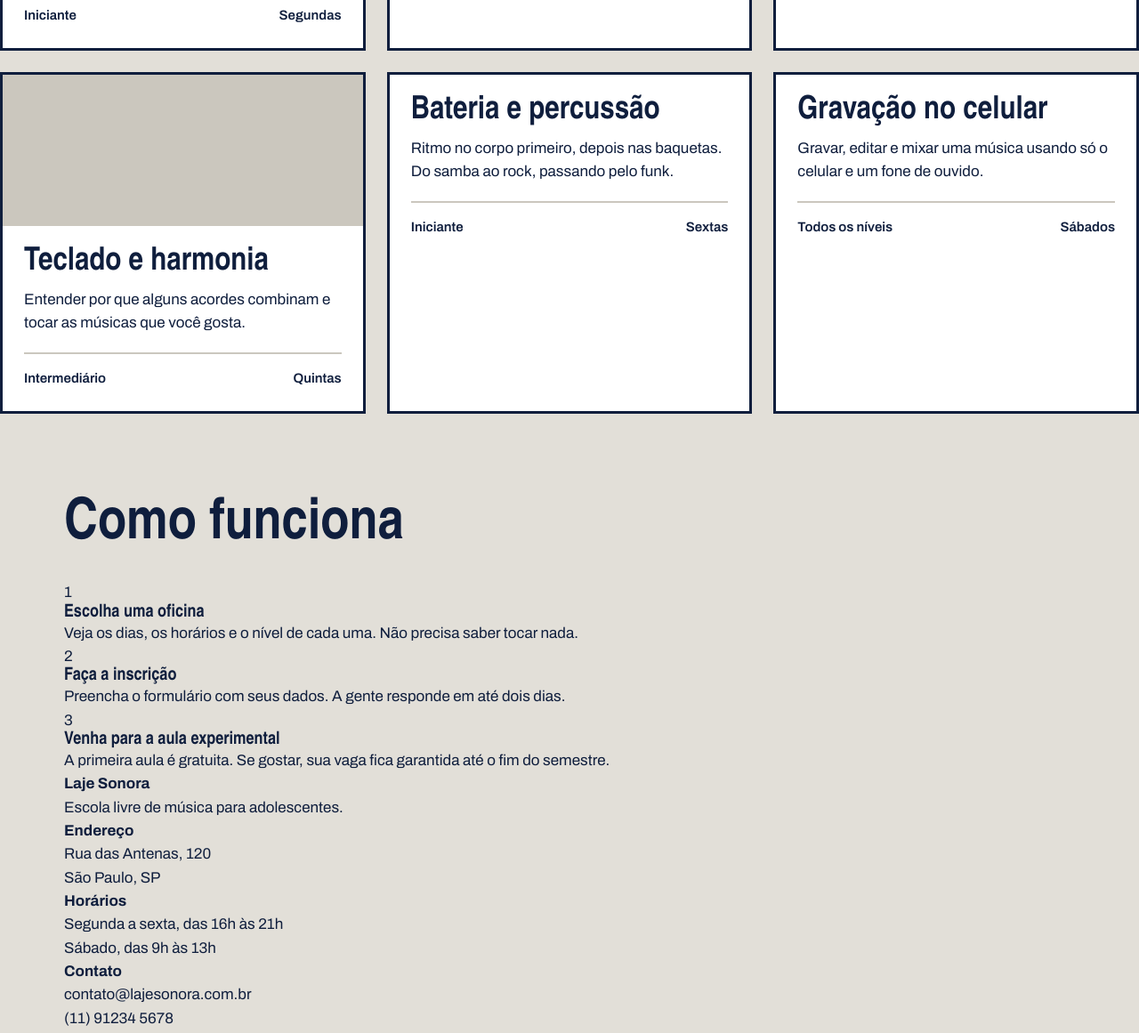
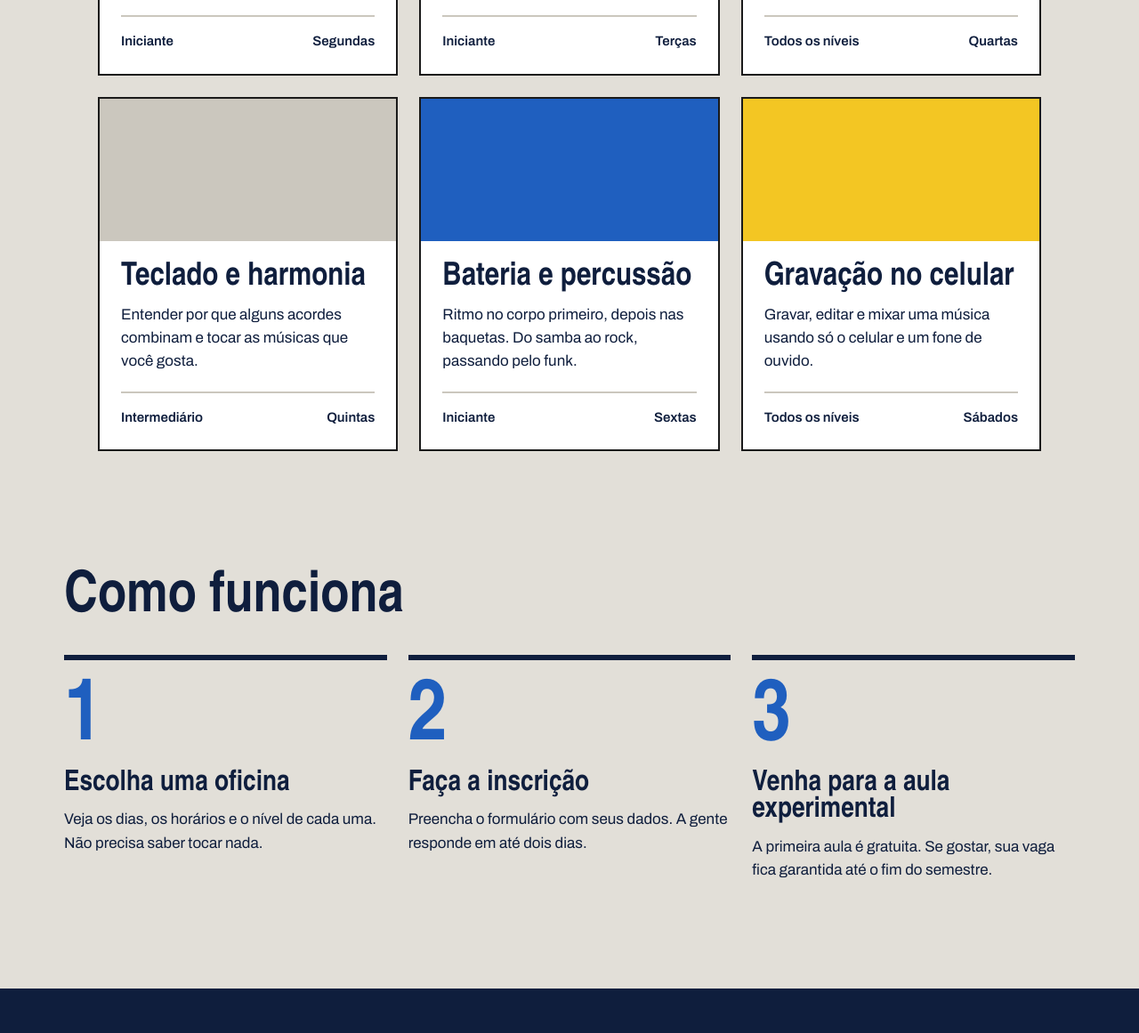
Before and after one commit to Isaac440-tech/laje_sonora, a plain HTML site: page index.html in a window 1280 px wide. Shown: the part 1249-2410 px from the top of the page at 89% size. Drawn offline with Linux system fonts and the light colour scheme; a web font is replaced by a local one.

Commit message:
Página inicial pronta

```diff
--- a/index.css
+++ b/index.css
@@ -46,7 +46,7 @@ h1, h2, h3 {
     padding-inline: 32px;
 }
 
-.topo {
+ .topo {
     padding-block: 28px;
     display: flex;
     justify-content: space-between;
@@ -144,38 +144,54 @@ h1, h2, h3 {
     margin-bottom: 32px;
   }
 
+  .oficinas {
+    max-width: 1100px;
+    margin: 0 auto;
+    padding: 40px 20px;
+  }
+
+  .oficinas h2 {
+    margin-bottom: 24px;
+    text-align: left;
+  }
+
   .cards {
-    display: flex;
-    flex-wrap: wrap;
+    display: grid;
+    grid-template-columns: repeat(3, 1fr);
     gap: 24px;
   }
 
   .card {
+    display: flex;
+    flex-direction: column;
     background-color: #ffffff;
-    border: 3px solid var(--tinta);
-    flex: 1 1 340px;
+    border: 2.5px solid #1a1a1a;
   }
 
-  .card .foto {
-    height: 170px;
-  }
-
-
   .foto {
+    height: 160px;
+    width: 100%;
     background-color: var(--concreto-escuro);
   }
 
-  .foto-azul {
+  .foto.azul {
     background-color: var(--caixa-dagua);
   }
 
-  .foto-amarela {
+  .foto.amarela {
     background-color: var(--fita);
   }
 
-  .foto-tinta {
+  .foto.tinta {
     background-color: var(--tinta);
   }
+
+  @media (max-width: 768px) {
+    .cards {
+      grid-template-columns: 1fr;
+    }
+  }
+
 
   .card-texto {
     padding: 24px;
@@ -195,3 +211,54 @@ h1, h2, h3 {
     display: flex;
     justify-content: space-between;
   }
+
+
+ .passos {
+    display: flex;
+    gap: 24px;
+  }
+
+  .passo {
+    flex: 1;
+    border-top: 6px solid var(--tinta);
+    padding-top: 20px;
+  }
+
+  .passo-numero {
+    font-family: var(--fonte-cartaz);
+    font-size: 96px;
+    font-weight: 900;
+    line-height: 1;
+    color: var(--caixa-dagua);
+  }
+
+  .passo h3 {
+    font-size: 32px;
+    margin-block: 8px 12px;
+  }
+
+
+  .rodape {
+    margin-top: 120px;
+    background-color: var(--tinta);
+    color: var(--concreto);
+    padding-top: 56px;
+    padding-bottom: 56px;
+
+  }
+
+  .rodape-colunas {
+    display: flex;
+    gap: 40px;
+  }
+
+  .rodape-coluna {
+    flex: 1;
+  }
+
+  .rodape h4 {
+    font-family: var(--fonte-cartaz);
+    font-size: 28px;
+    color: var(--fita);
+    margin-bottom: 12px;
+  }
--- a/index.html
+++ b/index.html
@@ -40,9 +40,11 @@
 
     </section>
 
-    <section class="cards">
+    <section class="oficinas">
+
+        <div class="cards">
             <article class="card">
-            <div class="foto foto-azul"></div>
+                <div class="foto azul"></div>
 
                 <div class="card-texto">
                     <h3>Violão do zero</h3>
@@ -55,7 +57,7 @@
             </article>
 
             <article class="card">
-            <div class="foto-amarela"></div>
+                <div class="foto amarela"></div>
 
                 <div class="card-texto">
                     <h3>Produção de beats</h3>
@@ -68,7 +70,7 @@
             </article>
 
             <article class="card">
-            <div class="foto-tinta"></div>
+                <div class="foto tinta"></div>
 
                 <div class="card-texto">
                     <h3>Canto em grupo</h3>
@@ -79,7 +81,6 @@
                     </div>
                 </div>
             </article>
-
 
             <article class="card">
                 <div class="foto"></div>
@@ -95,7 +96,7 @@
             </article>
 
             <article class="card">
-            <div class="foto-azul"></div>
+                <div class="foto azul"></div>
 
                 <div class="card-texto">
                     <h3>Bateria e percussão</h3>
@@ -108,7 +109,7 @@
             </article>
 
             <article class="card">
-            <div class="foto-amarela"></div>
+                <div class="foto amarela"></div>
 
                 <div class="card-texto">
                     <h3>Gravação no celular</h3>
@@ -119,8 +120,9 @@
                     </div>
                 </div>
             </article>
+        </div>
+    </section>
 
-    </section>
 
     <section class="conteudo secao">
         <h2 class="titulo-secao">Como funciona</h2>
```
Lines whose indentation alone changed are shown as unchanged.
